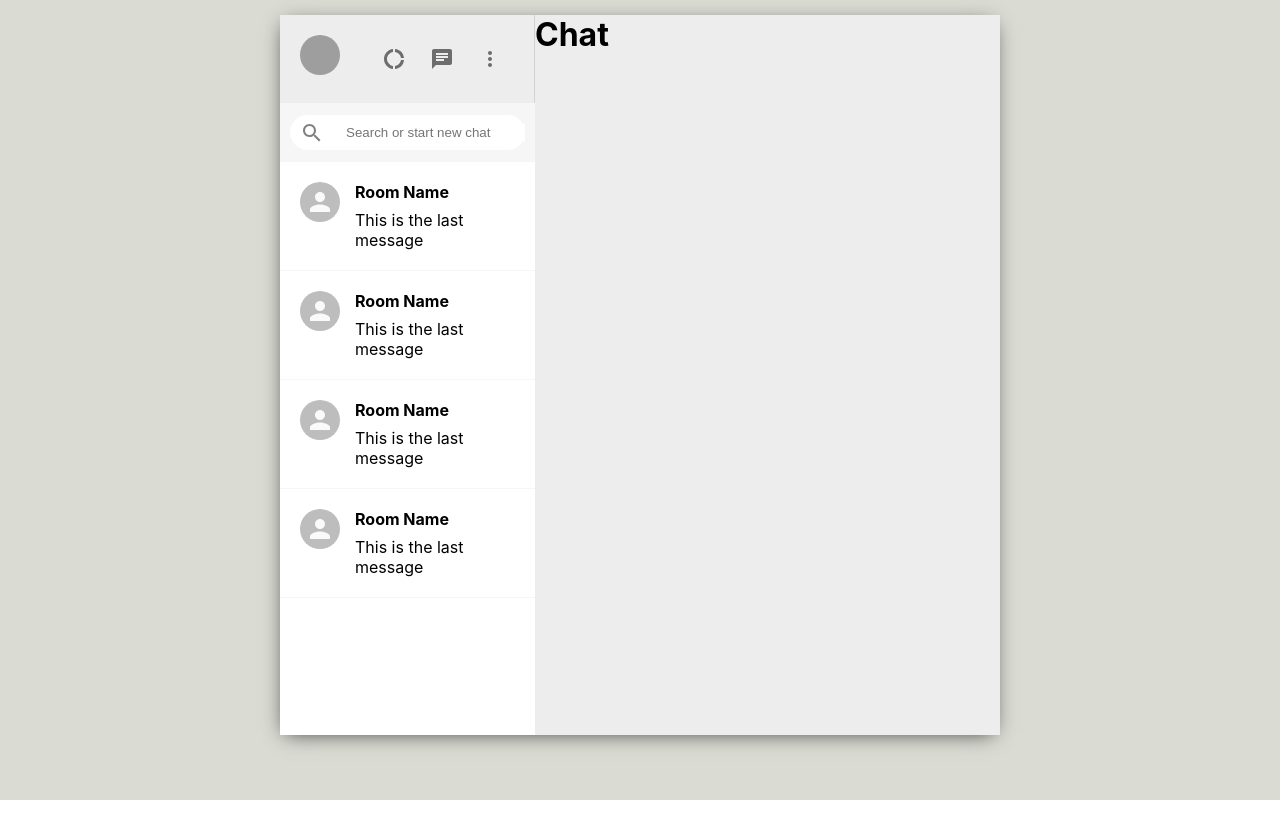
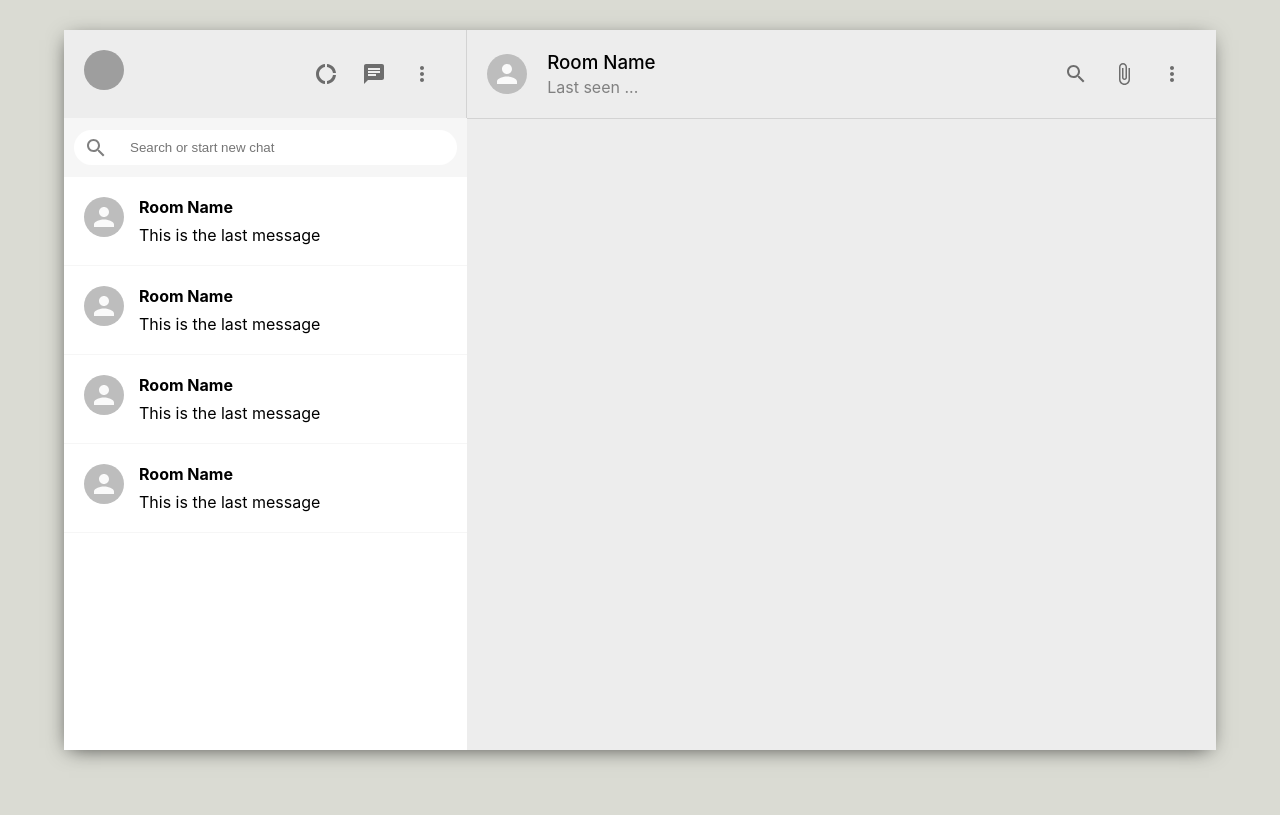
Before and after one commit to prathibha97/whatsapp-clone, a React (Create React App) app: page / in a window 1280 px wide. Built offline with nearby package versions, Linux system fonts and the light colour scheme; grey boxes are pictures that could not be loaded.

Commit message:
chat header added

```diff
--- a/src/App.css
+++ b/src/App.css
@@ -1,15 +1,16 @@
-.app{
+.app {
     display: grid;
     place-items: center;
     height: 100vh;
     background-color: #dadbd3;
-}
+    padding-top: 15px;
+  }
 
-.app_body{
+  .app_body {
     display: flex;
     background-color: #ededed;
     margin-top: -50px;
     height: 90vh;
-    width: 90vh;
-    box-shadow: -1px 4px 20px -6px rgba(0, 0, 0, .75);
-}
+    width: 90vw;
+    box-shadow: -1px 4px 20px -6px rgba(0, 0, 0, 0.75);
+  }
--- a/src/Chat.css
+++ b/src/Chat.css
@@ -1,6 +1,24 @@
-.chat{
-    display: flex;
-    flex-direction: column;
-    flex: 0.65;
+.chat {
+  display: flex;
+  flex-direction: column;
+  flex: 0.65;
+}
 
+.chat_header {
+  display: flex;
+  padding: 20px;
+  align-items: center;
+  border-bottom: 1px solid lightgray;
 }
+.chat_headerInfo {
+  flex: 1;
+  padding-left: 20px;
+}
+
+.chat_headerInfo h3{
+  margin-bottom: 3px;
+  font-weight: 500;
+}
+.chat_headerInfo p{
+  color: grey;
+}
--- a/src/Chat.js
+++ b/src/Chat.js
@@ -1,12 +1,31 @@
-import React from 'react';
-import './Chat.css';
+import React from "react";
+import "./Chat.css";
+import { Avatar , IconButton} from "@material-ui/core";
+import {AttachFile, MoreVert, SearchOutlined} from '@material-ui/icons'
 
 function Chat() {
-    return (
-        <div className='chat'>
-            <h1>Chat</h1>
+  return (
+    <div className='chat'>
+      <div className='chat_header'>
+        <Avatar />
+        <div className='chat_headerInfo'>
+          <h3>Room Name</h3>
+          <p>Last seen ...</p>
         </div>
-    )
+        <div className='chat_headerRight'>
+          <IconButton>
+            <SearchOutlined />
+          </IconButton>
+          <IconButton>
+            <AttachFile />
+          </IconButton>
+          <IconButton>
+            <MoreVert />
+          </IconButton>
+        </div>
+      </div>
+    </div>
+  );
 }
 
-export default Chat
+export default Chat;
--- a/src/Sidebar.js
+++ b/src/Sidebar.js
@@ -1,9 +1,6 @@
 import React from "react";
 import "./Sidebar.css";
-import ChatIcon from "@material-ui/icons/Chat";
-import DonutLargeIcon from "@material-ui/icons/DonutLarge";
-import MoreVertIcon from "@material-ui/icons/MoreVert";
-import SearchOutlinedIcon from '@material-ui/icons/SearchOutlined';
+import {DonutLarge, Chat, MoreVert, SearchOutlined} from '@material-ui/icons'
 import { IconButton, Avatar } from "@material-ui/core";
 import SidebarChat from "./SidebarChat";
 
@@ -14,19 +11,19 @@ function Sidebar() {
         <Avatar src='https://cdn4.iconfinder.com/data/icons/avatars-xmas-giveaway/128/batman_hero_avatar_comics-512.png' />
         <div className='sidebar_headerRight'>
           <IconButton>
-            <DonutLargeIcon />
+            <DonutLarge />
           </IconButton>
           <IconButton>
-            <ChatIcon />
+            <Chat />
           </IconButton>
           <IconButton>
-            <MoreVertIcon />
+            <MoreVert />
           </IconButton>
         </div>
       </div>
       <div className="sidebar_search">
           <div className="sidebar_searchContainer">
-              <SearchOutlinedIcon />
+              <SearchOutlined />
               <input type="text" placeholder='Search or start new chat'/>
           </div>
       </div>
```
